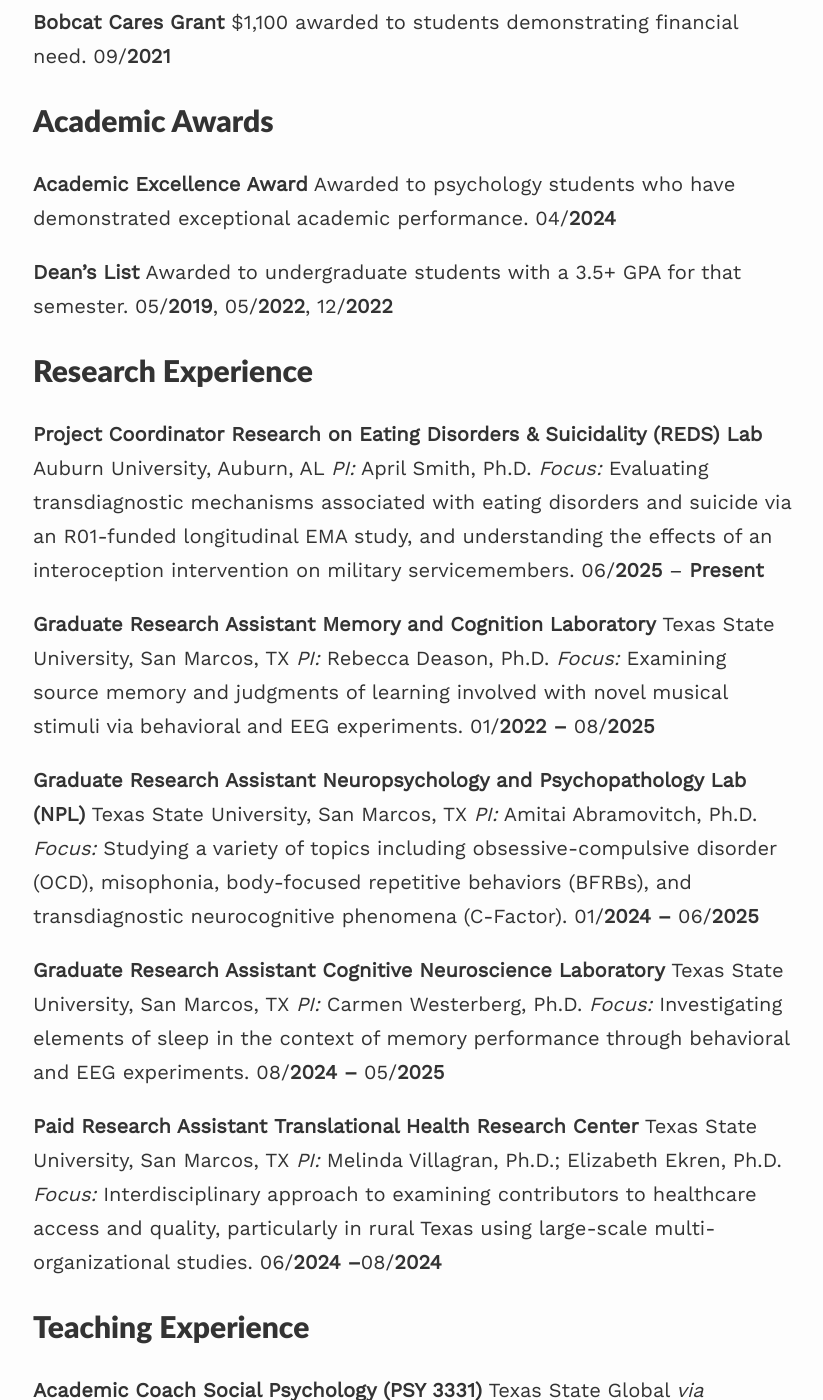
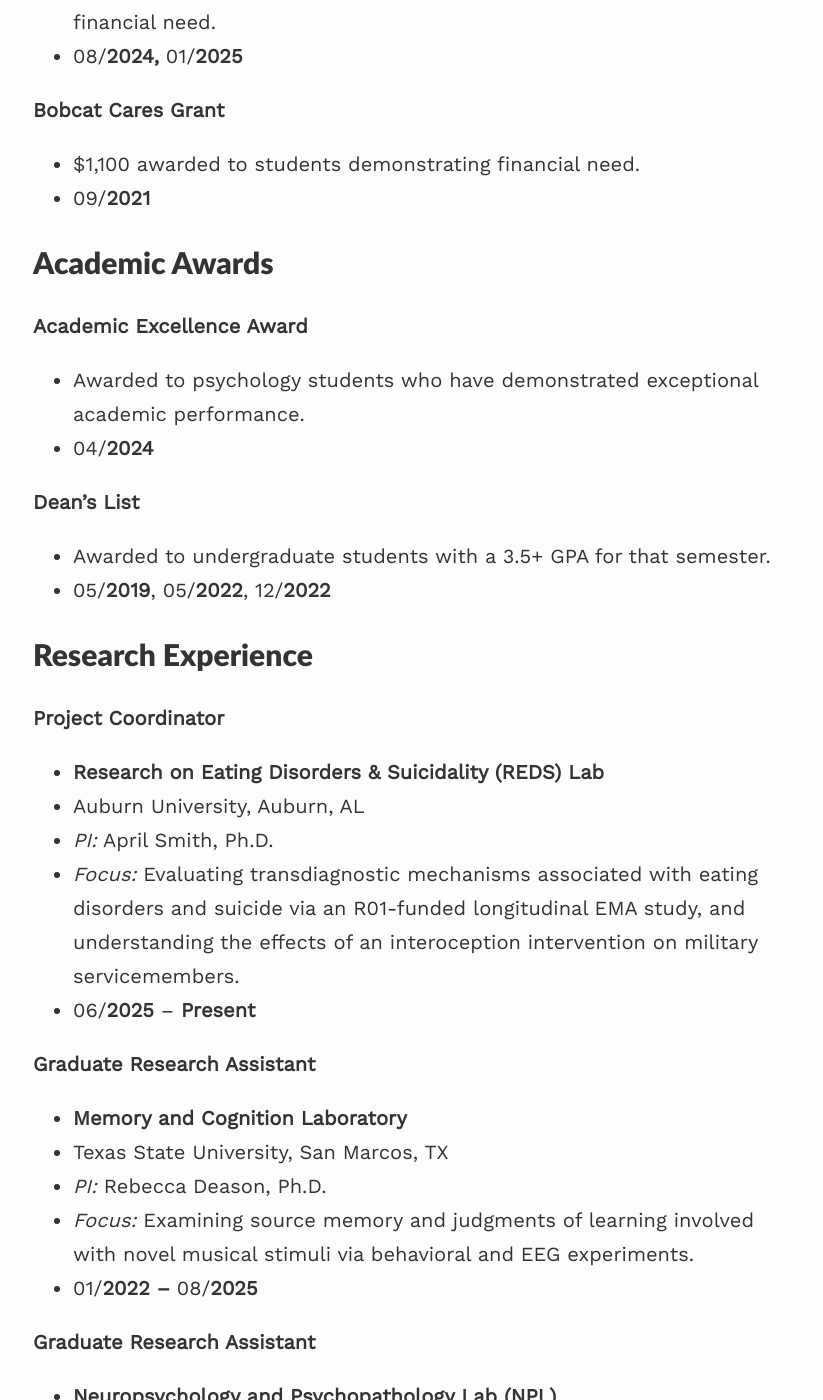
Before and after one commit to cmcurran410/cmcurran410.github.io, a Jekyll site: the page built from _pages/cv.md, in a window 1280 px wide and 1400 px high, scrolled down 3314 px. Shown: the whole window, without its empty margins (227-1050 px from the left). Built offline with Jekyll 4.4.1, drawn with Linux system fonts in a browser that asks for light colours; some of the changed text lies outside the part shown.

Commit message:
Formatted CV

```diff
--- a/_pages/cv.md
+++ b/_pages/cv.md
@@ -57,178 +57,182 @@
 ## Scholarships and Grants
 
 **Texas State Tuition Grant**
-$1,950 awarded per semester to graduate students demonstrating financial need.
-08/**2024,** 01/**2025**
+- $1,950 awarded per semester to graduate students demonstrating financial need.
+- 08/**2024,** 01/**2025**
 
 **Bobcat Cares Grant**
-$1,100 awarded to students demonstrating financial need.
-09/**2021**
+- $1,100 awarded to students demonstrating financial need.
+- 09/**2021**
 
 
 ## Academic Awards
 
 **Academic Excellence Award**
-Awarded to psychology students who have demonstrated exceptional academic performance.
-04/**2024**
+- Awarded to psychology students who have demonstrated exceptional academic performance.
+- 04/**2024**
 
 **Dean’s List**
-Awarded to undergraduate students with a 3.5+ GPA for that semester.
-05/**2019**, 05/**2022**, 12/**2022**
+- Awarded to undergraduate students with a 3.5+ GPA for that semester.
+- 05/**2019**, 05/**2022**, 12/**2022**
 
 
 ## Research Experience
 
 **Project Coordinator**
-**Research on Eating Disorders & Suicidality (REDS) Lab**
-Auburn University, Auburn, AL
-_PI:_ April Smith, Ph.D.
-_Focus:_ Evaluating transdiagnostic mechanisms associated with eating disorders and suicide via an R01-funded longitudinal EMA study, and understanding the effects of an interoception intervention on military servicemembers.
-06/**2025** – **Present**
+- **Research on Eating Disorders & Suicidality (REDS) Lab**
+- Auburn University, Auburn, AL
+- _PI:_ April Smith, Ph.D.
+- _Focus:_ Evaluating transdiagnostic mechanisms associated with eating disorders and suicide via an R01-funded longitudinal EMA study, and understanding the effects of an interoception intervention on military servicemembers.
+- 06/**2025** – **Present**
 
 **Graduate Research Assistant**
-**Memory and Cognition Laboratory**
-Texas State University, San Marcos, TX
-_PI:_ Rebecca Deason, Ph.D.
-_Focus:_ Examining source memory and judgments of learning involved with novel musical stimuli via behavioral and EEG experiments.
-01/**2022 –** 08/**2025**
+- **Memory and Cognition Laboratory**
+- Texas State University, San Marcos, TX
+- _PI:_ Rebecca Deason, Ph.D.
+- _Focus:_ Examining source memory and judgments of learning involved with novel musical stimuli via behavioral and EEG experiments.
+- 01/**2022 –** 08/**2025**
 
 **Graduate Research Assistant**
-**Neuropsychology and Psychopathology Lab (NPL)**
-Texas State University, San Marcos, TX
-_PI:_ Amitai Abramovitch, Ph.D.
-_Focus:_ Studying a variety of topics including obsessive-compulsive disorder (OCD), misophonia, body-focused repetitive behaviors (BFRBs), and transdiagnostic neurocognitive phenomena (C-Factor).
-01/**2024 –** 06/**2025**
+- **Neuropsychology and Psychopathology Lab (NPL)**
+- Texas State University, San Marcos, TX
+- _PI:_ Amitai Abramovitch, Ph.D.
+- _Focus:_ Studying a variety of topics including obsessive-compulsive disorder (OCD), misophonia, body-focused repetitive behaviors (BFRBs), and transdiagnostic neurocognitive phenomena (C-Factor).
+- 01/**2024 –** 06/**2025**
 
 **Graduate Research Assistant**
-**Cognitive Neuroscience Laboratory**
-Texas State University, San Marcos, TX
-_PI:_ Carmen Westerberg, Ph.D.
-_Focus:_ Investigating elements of sleep in the context of memory performance through behavioral and EEG experiments.
-08/**2024 –** 05/**2025**
+- **Cognitive Neuroscience Laboratory**
+- Texas State University, San Marcos, TX
+- _PI:_ Carmen Westerberg, Ph.D.
+- _Focus:_ Investigating elements of sleep in the context of memory performance through behavioral and EEG experiments.
+- 08/**2024 –** 05/**2025**
 
 **Paid Research Assistant**
-**Translational Health Research Center**
-Texas State University, San Marcos, TX
-_PI:_ Melinda Villagran, Ph.D.; Elizabeth Ekren, Ph.D.
-_Focus:_ Interdisciplinary approach to examining contributors to healthcare access and quality, particularly in rural Texas using large-scale multi-organizational studies.
-06/**2024 –**08/**2024**
+- **Translational Health Research Center**
+- Texas State University, San Marcos, TX
+- _PI:_ Melinda Villagran, Ph.D.; Elizabeth Ekren, Ph.D.
+- _Focus:_ Interdisciplinary approach to examining contributors to healthcare access and quality, particularly in rural Texas using large-scale multi-organizational studies.
+- 06/**2024 –**08/**2024**
 
 
 ## Teaching Experience
 
-**Academic Coach**
+### Academic Coach
+
 **Social Psychology (PSY 3331)**
-Texas State Global _via Instructional Connections, LLC_
-_Instructor:_ Dea Mitaj, M.A. (96 undergraduate students)
-03/**2026** – 05/**2026**
+- Texas State Global _via Instructional Connections, LLC_
+- _Instructor:_ Dea Mitaj, M.A. (96 undergraduate students)
+- 03/**2026** – 05/**2026**
 
 **Introduction to Psychology (PSY 1300)**
-Texas State Global _via Instructional Connections, LLC_
-_Instructor:_ Macy Hicks, M.A. (41 undergraduate students)
-01/**2026** – 03/**2026**
+- Texas State Global _via Instructional Connections, LLC_
+- _Instructor:_ Macy Hicks, M.A. (41 undergraduate students)
+- 01/**2026** – 03/**2026**
 
 **Social Psychology (PSY 3331)**
-Texas State Global _via Instructional Connections, LLC_
-_Instructor:_ Sierra Kaiser, M.A. (30 undergraduate students)
-10/**2025** – 12/**2025**
+- Texas State Global _via Instructional Connections, LLC_
+- Instructor:_ Sierra Kaiser, M.A. (30 undergraduate students)
+- 10/**2025** – 12/**2025**
 
-**Graduate Teaching Assistant**
+### Graduate Teaching Assistant
+
 **Introduction to Statistics Lab (PSY 2101)**
-Texas State University, San Marcos, TX
-_Supervisor:_ Carmen Westerberg, Ph.D. (12 undergraduate students)
-06/**2025** – 08/**2025**
+- Texas State University, San Marcos, TX
+- _Supervisor:_ Carmen Westerberg, Ph.D. (12 undergraduate students)
+- 06/**2025** – 08/**2025**
 
-**Graduate Instructional Assistant**
+### Graduate Instructional Assistant
+
 **Introduction to Statistics (PSY 2301)**
-Texas State University, San Marcos, TX
-_Instructor:_ Maria Czyżewska, Ph.D. (95 undergraduate students)
-03/**2025** – 05/**2025**
+- Texas State University, San Marcos, TX
+- _Instructor:_ Maria Czyżewska, Ph.D. (95 undergraduate students)
+- 03/**2025** – 05/**2025**
 
-**Graduate Assistant**
+### Graduate Assistant
+
 **Multivariate Statistics (PSY 5312)**
-Texas State University, San Marcos, TX
-_Instructor:_ Jérémy Wilson-Lemoine, Ph.D. (23 graduate students)
-01/**2025** – 05/**2025**
+- Texas State University, San Marcos, TX
+- _Instructor:_ Jérémy Wilson-Lemoine, Ph.D. (23 graduate students)
+- 01/**2025** – 05/**2025**
 
-**Graduate Assistant**
+### Graduate Assistant
 **Univariate & Bivariate Statistics (PSY 5311)**
-Texas State University, San Marcos, TX
-_Instructor:_ Jérémy Wilson-Lemoine, Ph.D. (21 graduate students)
-08/**2024 –** 12/**2024**
+- Texas State University, San Marcos, TX
+- _Instructor:_ Jérémy Wilson-Lemoine, Ph.D. (21 graduate students)
+- 08/**2024 –** 12/**2024**
 
-**Graduate Instructional Assistant**
-**Cognitive Processes (PSY 3341)**
-Texas State University, San Marcos, TX
-_Instructor:_ Rebecca Deason, Ph.D. (25 undergraduate students)
-01/**2024 –** 05/**2024**
+### Graduate Instructional Assistant
+- **Cognitive Processes (PSY 3341)**
+- Texas State University, San Marcos, TX
+- _Instructor:_ Rebecca Deason, Ph.D. (25 undergraduate students)
+- 01/**2024 –** 05/**2024**
 
 
 ## Clinical Experience
 
 **Rehabilitation Educator**
-Rehab Without Walls, Kingsbury, TX
-_Description:_ Facilitated prescribed cognitive and physical exercises for geriatric clients with traumatic brain injuries (TBIs) and assisted clients with activities of daily living (ADLs).
-01/**2023 –** 09**/2023**
+- Rehab Without Walls, Kingsbury, TX
+- _Description:_ Facilitated prescribed cognitive and physical exercises for geriatric clients with traumatic brain injuries (TBIs) and assisted clients with activities of daily living (ADLs).
+- 01/**2023 –** 09**/2023**
 
 
 ## Projects
 
 **Reconnecting to Internal Sensations and Experiences (RISE)**
-Auburn University, Auburn, AL
-_Organizer:_ April Smith, Ph.D.
-_Purpose:_ An intervention designed to promote interoceptive awareness, thereby promoting psychological and physiological wellbeing.
-_Project:_ Adapting and implementing this intervention in collaborations with the Walter Reed Army Institute of Research (WRAIR) and DenverHealth for research and application on a range of populations, namely active-duty service members and adolescents.
-06/**2025** – **Present**
+- Auburn University, Auburn, AL
+- _Organizer:_ April Smith, Ph.D.
+- _Purpose:_ An intervention designed to promote interoceptive awareness, thereby promoting psychological and physiological wellbeing.
+- _Project:_ Adapting and implementing this intervention in collaborations with the Walter Reed Army Institute of Research (WRAIR) and DenverHealth for research and application on a range of populations, namely active-duty service members and adolescents.
+- 06/**2025** – **Present**
 
 **NeuroHackademy**
-University of Washington eScience Institute, Seattle, WA
-_Organizers:_ Ariel Rokem, Ph.D. & Noah Benson, Ph.D.
-_Purpose:_ To teach and promote open science methods in neuroscience using tools such as Python and GitHub.
-_Project:_ [TLDR](https://github.com/cmcurran410/tldr2024): A proof-of-concept Python application that utilizes machine learning to compile Zotero libraries and display summarized information.
-08/**2024**
+- University of Washington eScience Institute, Seattle, WA
+- _Organizers:_ Ariel Rokem, Ph.D. & Noah Benson, Ph.D.
+- _Purpose:_ To teach and promote open science methods in neuroscience using tools such as Python and GitHub.
+- _Project:_ [TLDR](https://github.com/cmcurran410/tldr2024): A proof-of-concept Python application that utilizes machine learning to compile Zotero libraries and display summarized information.
+- 08/**2024**
 
 
 ## Organization Memberships
 
 **Clinical Psychological Science Special Interest Group**
-_Member_
-11/**2024 – Present**
+- _Member_
+- 11/**2024 – Present**
 
 **Society for a Science of Clinical Psychology**
-_Member_
-11/**2024 – Present**
+- _Member_
+- 11/**2024 – Present**
 
 **Psi Chi International Honor Society**
-_Historian—Texas State University Chapter_
-11/**2021 – Present**
-_05/2022 – 12/2022_
+- _Historian—Texas State University Chapter_
+- 11/**2021 – Present**
+- _05/2022 – 12/2022_
 
 
 ## Volunteer Experience
 
 **Bobcat Build**
-_Volunteer_
-04/**2019,** 04/**2022**
+- _Volunteer_
+- 04/**2019,** 04/**2022**
 
 **ARMADILLO Conference**
-_Volunteer_
-10/**2023**
+- _Volunteer_
+- 10/**2023**
 
 **Annual Great Texas River Clean Up**
-_Volunteer_
-03/**2024**
+- _Volunteer_
+- 03/**2024**
 
 **University Lecture Series by ARIA (Alliance of Researchers in Aging)**
-_Volunteer_
-09/**2024**
+- _Volunteer_
+- 09/**2024**
 
 **Pre-Clinical & Counseling Careers Seminar (Psi Chi)**
-_Mock Interviewer_
-10/**2024,** 03/**2025**
+- _Mock Interviewer_
+- 10/**2024,** 03/**2025**
 
 **Auburn Student Research Symposium**
-_Poster Judge_
-03/**2026**
+- _Poster Judge_
+- 03/**2026**
 
 
 ## Relevant Skills
@@ -251,11 +255,9 @@
 ## Languages
 
 - English
-
     _Native_
 
 - Spanish
-
     _Native_
 
 
```
